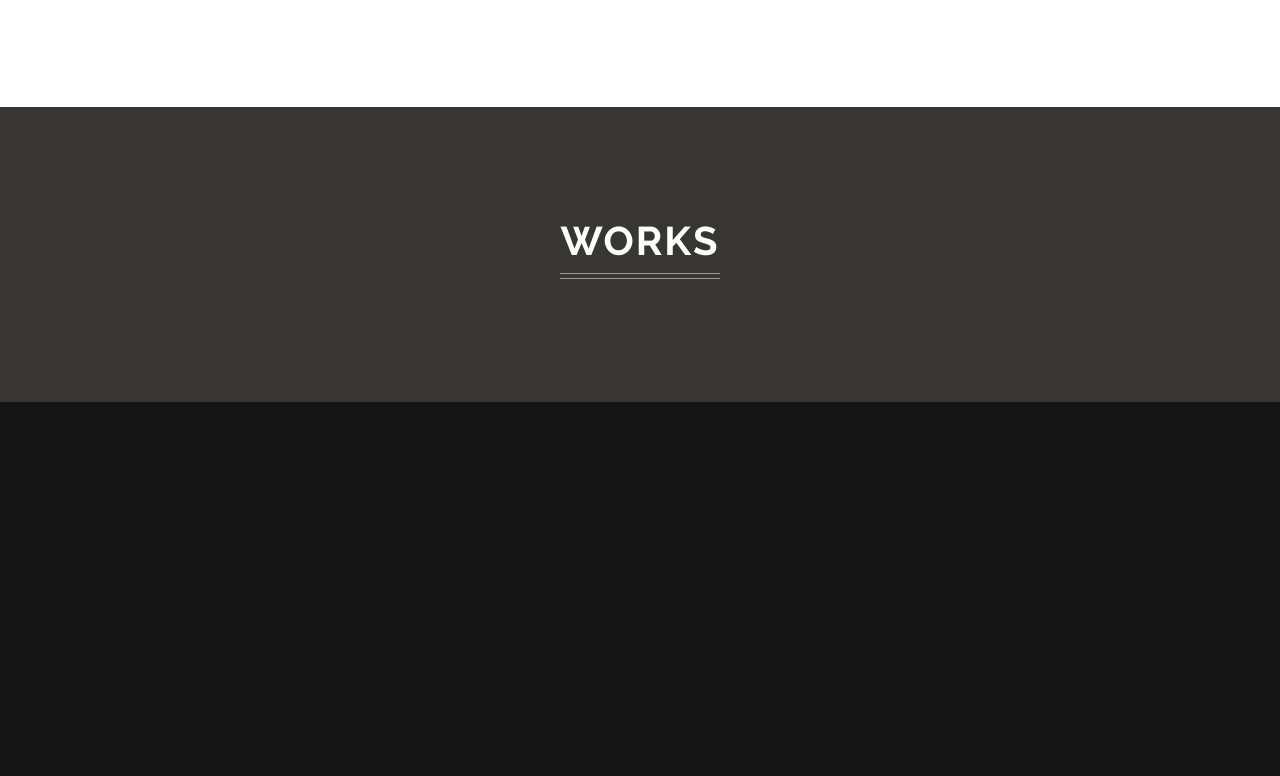
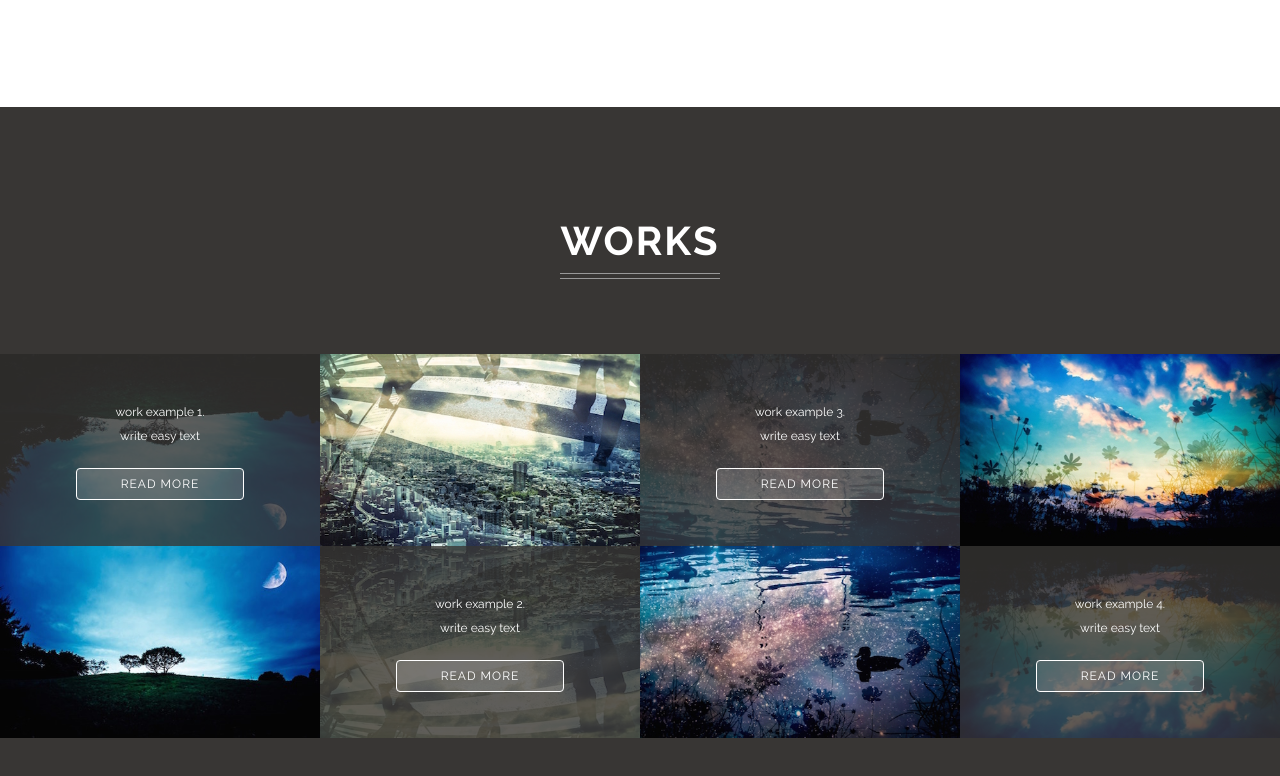
Before and after one commit to seiyaKM/html5-css3-modern-coding, a plain HTML site: page singlepage-layout/index.html in a window 1280 px wide. Shown: the part 988-1764 px from the top of the page. Before the commit the page ends 1390 px from the top, so only its background shows below. Drawn offline with Linux system fonts and the light colour scheme.

Commit message:
part3 p185

```diff
--- a/singlepage-layout/css/style.css
+++ b/singlepage-layout/css/style.css
@@ -106,11 +106,79 @@ body {
   background-color: #383634;
   padding: 80px 0;
 }
+.works-wrapper {
+  display: table;
+  width: 100%;
+  margin-top: 60px;
+  table-layout: fixed;
+}
+.work-box {
+  position: relative;
+  display: table-cell;
+}
+.work-box::after {
+  content: "";
+  position: absolute;
+  top: 50%;
+  left: 0;
+  width: 100%;
+  height: 50%;
+  background: no-repeat;
+  background-size: 100% 100%;
+  opacity: 0.2;
+  transform: scaleY(-1);
+}
+.work-box.tree::after {
+  background-image: url("../images/tree.jpg");
+}
+.work-box.building::after {
+  background-image: url("../images/building.jpg");
+}
+.work-box.lake::after {
+  background-image: url("../images/lake.jpg");
+}
+.work-box.sky::after {
+  background-image: url("../images/sky.jpg");
+}
+.work-box:nth-child(odd) .work-image {
+  margin: 60% 0 0;
+}
+.work-box:nth-child(odd) .work-description,
+.work-box:nth-child(odd)::after {
+  top: 0;
+}
+.work-image {
+  display: block;
+  width: 100%;
+  margin: 0 0 60%;
+}
+.work-description {
+  position: absolute;
+  top: 50%;
+  left: 0;
+  z-index: 1;
+  width: 100%;
+  height: 50%;
+}
+.work-description-inner {
+  display: table;
+  width: 100%;
+  height: 100%;
+  padding: 20px;
+}
+.work-text {
+  display: table-cell;
+  vertical-align: middle;
+  font-size: 1.2rem;
+  line-height: 2;
+}
+.work-text .button {
+  width: 60%;
+  margin-top: 20px;
+  padding: 3px;
+}
 
-.work-grid {
-  display: grid;
-  grid-template:
-    "tree-text build      lark-text sky     " auto
-    "tree      build-text lark      sky-text" auto /
-    auto auto;
+.button-ghost {
+  border: 1px solid #fff;
+  background-color: rgba(255, 255, 255, 0.15);
 }
--- a/singlepage-layout/index.html
+++ b/singlepage-layout/index.html
@@ -36,8 +36,59 @@
     </section>
     <section class="works">
       <h2 class="heading">WORKS</h2>
-      <div class="work-grid">
-        <p class="tree-text"></p>
+      <div class="works-wrapper">
+        <div class="work-box tree">
+          <img src="images/tree.jpg" alt="tree image" class="work-image" />
+          <div class="work-description">
+            <div class="work-description-inner">
+              <p class="work-text">
+                work example 1.<br />
+                write easy text<br />
+                <a href="#" class="button button-ghost">READ MORE</a>
+              </p>
+            </div>
+          </div>
+        </div>
+        <div class="work-box building">
+          <img
+            src="images/building.jpg"
+            alt="building image"
+            class="work-image"
+          />
+          <div class="work-description">
+            <div class="work-description-inner">
+              <p class="work-text">
+                work example 2.<br />
+                write easy text<br />
+                <a href="#" class="button button-ghost">READ MORE</a>
+              </p>
+            </div>
+          </div>
+        </div>
+        <div class="work-box lake">
+          <img src="images/lake.jpg" alt="lake image" class="work-image" />
+          <div class="work-description">
+            <div class="work-description-inner">
+              <p class="work-text">
+                work example 3.<br />
+                write easy text<br />
+                <a href="#" class="button button-ghost">READ MORE</a>
+              </p>
+            </div>
+          </div>
+        </div>
+        <div class="work-box sky">
+          <img src="images/sky.jpg" alt="sky image" class="work-image" />
+          <div class="work-description">
+            <div class="work-description-inner">
+              <p class="work-text">
+                work example 4.<br />
+                write easy text<br />
+                <a href="#" class="button button-ghost">READ MORE</a>
+              </p>
+            </div>
+          </div>
+        </div>
       </div>
     </section>
     <section class="skills"></section>
```
